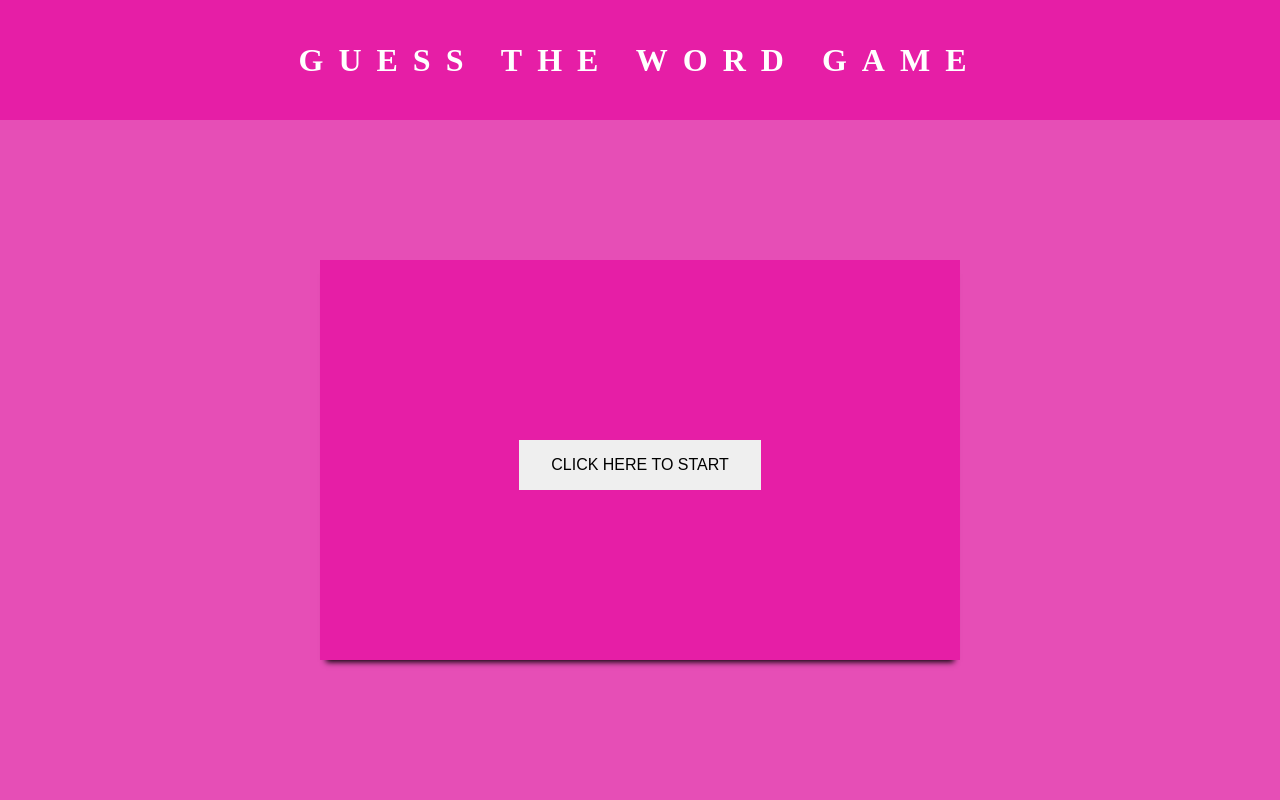
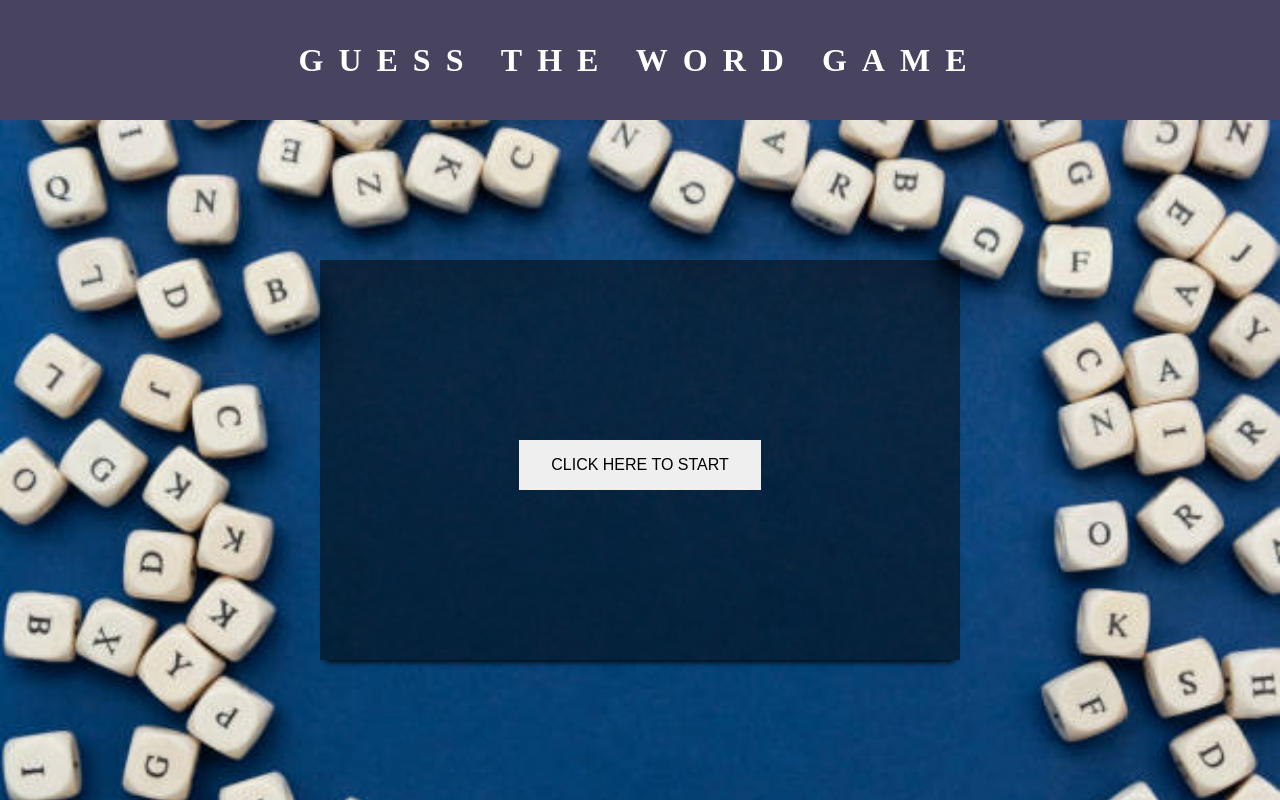
Before and after one commit to jidgeMegha79/scramble-game, a plain HTML site: page index.html in a window 1280 px wide. Drawn offline with Linux system fonts and the light colour scheme.

Commit message:
second commit

```diff
--- a/index.html
+++ b/index.html
@@ -9,7 +9,7 @@
         header{
             width: 100%;
             line-height: 15vh;
-            background-color: #e61ea6;
+            background-color: rgba(15, 8, 45, 0.762);
         }
         h1{
             text-transform: uppercase;
@@ -29,7 +29,9 @@
             display: flex;
             justify-content: center;
             align-items: center;
-            background-color: #e64eb6;
+            background-image: url(./scamble.jpg);
+            background-repeat: no-repeat;
+            background-size: cover;
         }
         .game-area{
             width:50%;
@@ -38,12 +40,13 @@
             flex-direction: column;
             justify-content: center;
             align-items: center;
-            background-color: #e61ea6;
+            background-color: rgba(4, 2, 2, 0.5);
             box-shadow: 0 8px 6px -6px black;
         }
         h3{
             text-align: center;
             font-size: 1.7rem;
+            color:white
         }
         input{
             text-align: center;
```
Also changed, not shown: scamble.jpg (added).
